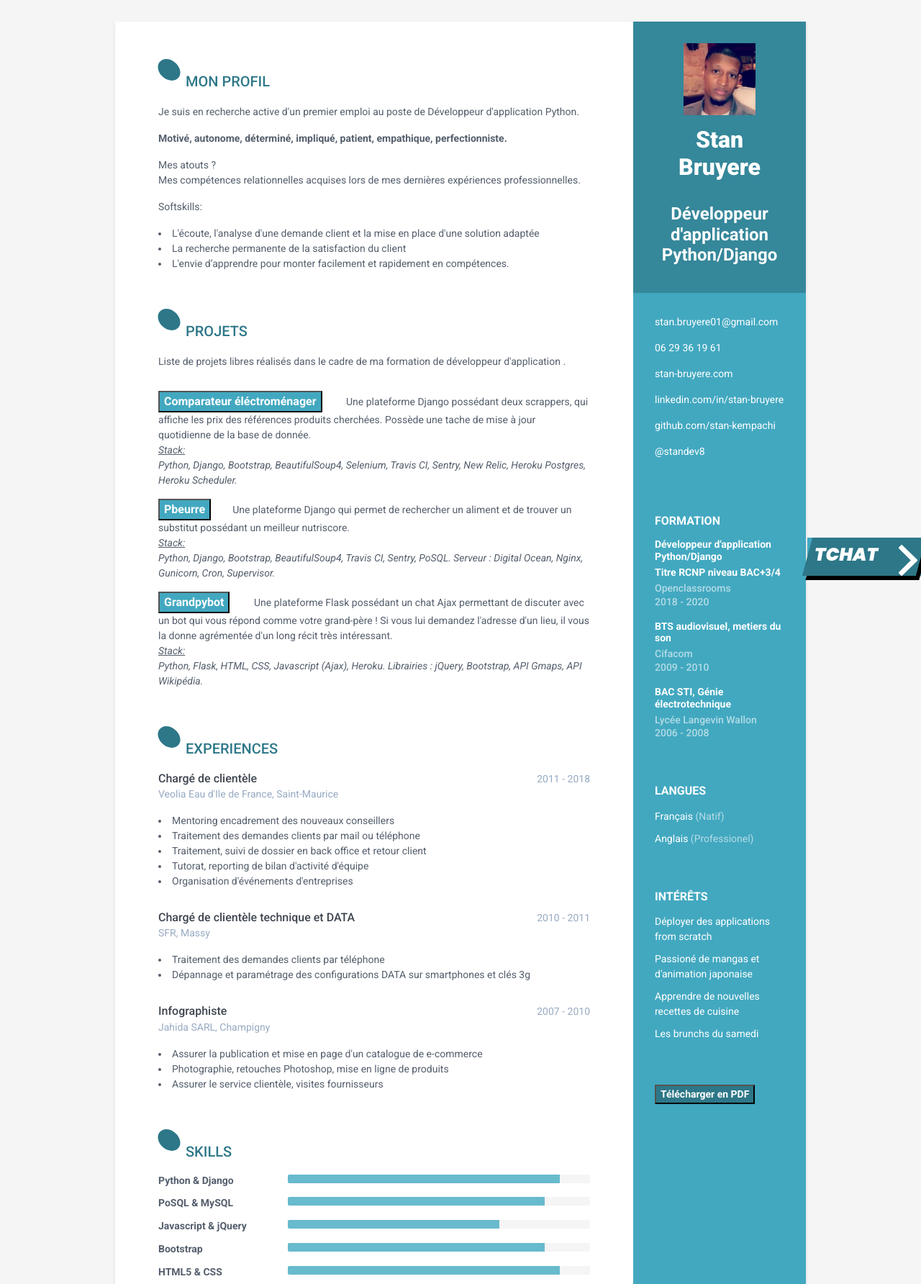
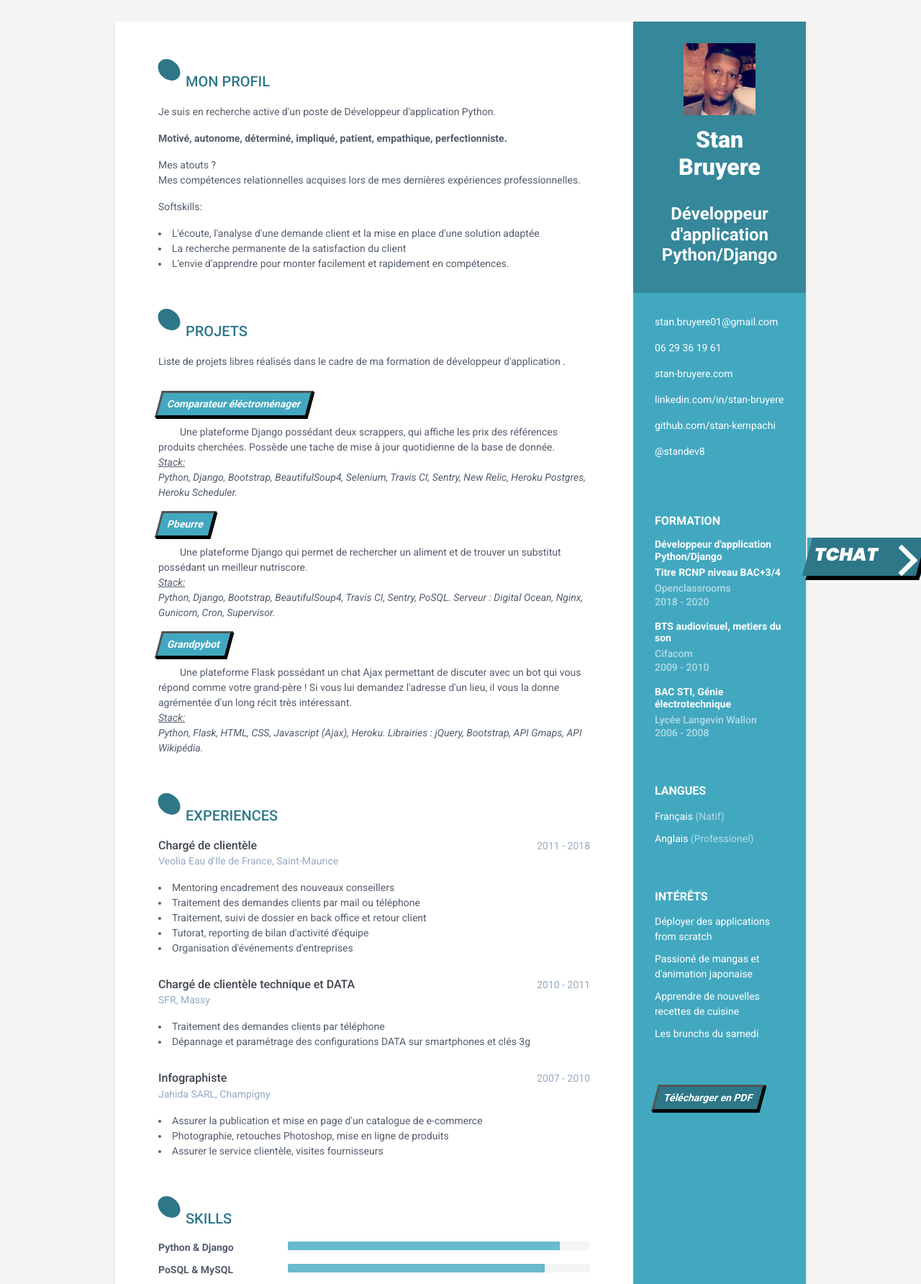
Before and after one commit to stan-kempachi/CV, a Flask app: page / in a window 1280 px wide. Shown: the top 1784 px of the page at 72% size. Run offline with Flask 2, Linux system fonts and the light colour scheme; some libraries are stand-ins or nearby versions.

Commit message:
descritpion et bouton CSS

```diff
--- a/CV/static/assets/css/style.css
+++ b/CV/static/assets/css/style.css
@@ -43,6 +43,69 @@
 }
 
 .cta:hover  span:nth-child(2) {
+    transition: 0.5s;
+    margin-right: 45px;
+}
+
+.cta2 {
+    display: flex;
+    padding: 5px 10px;
+    text-decoration: none;
+    font-family: 'Roboto', sans-serif;
+    color: white;
+    background:  #42A8C0;
+    transition: 1s;
+    box-shadow: 2px 2px 0 black;
+    transform: skewX(-15deg);
+    margin-bottom: 10px;
+}
+
+.cta2:focus {
+    outline: none;
+}
+
+.cta2:hover {
+    transition: 0.5s;
+    box-shadow: 10px 10px 0 #FBC638;
+}
+
+.cta2 span:nth-child(2) {
+    transition: 0.5s;
+    margin-right: 0px;
+}
+
+.cta2:hover  span:nth-child(2) {
+    transition: 0.5s;
+    margin-right: 45px;
+}
+.cta3 {
+    display: flex;
+    padding: 5px 10px;
+    text-decoration: none;
+    font-family: 'Roboto', sans-serif;
+    color: white;
+    background:  #2d7788;
+    transition: 1s;
+    box-shadow: 2px 2px 0 black;
+    transform: skewX(-15deg);
+    margin-bottom: 10px;
+}
+
+.cta3:focus {
+    outline: none;
+}
+
+.cta3:hover {
+    transition: 0.5s;
+    box-shadow: 10px 10px 0 #FBC638;
+}
+
+.cta3 span:nth-child(2) {
+    transition: 0.5s;
+    margin-right: 0px;
+}
+
+.cta3:hover  span:nth-child(2) {
     transition: 0.5s;
     margin-right: 45px;
 }
@@ -346,3 +409,8 @@ msg {
 #box_chat{
     width: min-content;
 }
+
+button{
+    border-style: outset;
+    border-width: 3px;
+}
--- a/CV/templates/index.html
+++ b/CV/templates/index.html
@@ -86,7 +86,7 @@
                 </ul>
             </div><!--//interests-->
             <div class="interests-container container-block">
-                <button style="background-color:#2d7788">
+                <button class="cta3">
                         <a href="https://www.dropbox.com/s/d5aop82fp16valt/cv%20stan%20bruyere%20web.pdf?dl=1" download="CV Stan Bruyere Python.pdf">
                             <b>Télécharger en PDF</b>
                         </a>
@@ -99,7 +99,7 @@
             <section class="section summary-section">
                 <h2 class="section-title"><span class="icon-holder"><i class="fas fa-user"></i></span>Mon Profil</h2>
                 <div class="summary">
-                    <p> Je suis en recherche active d'un premier emploi au poste de Développeur d'application Python.</p>
+                    <p> Je suis en recherche active d'un poste de Développeur d'application Python.</p>
                     <p><b>Motivé, autonome, déterminé, impliqué, patient, empathique, perfectionniste.</b></p>
 
                     <p>Mes atouts ?<br>
@@ -119,23 +119,24 @@
                     <p>Liste de projets libres réalisés dans le cadre de ma formation de développeur d'application  .</p>
                 </div><!--//intro-->
                 <div class="item">
-                    <button style="background-color:#42A8C0"><span class="project-title">
-                        <a href="https://www.dropbox.com/s/4yhm4n6byapmhb7/demo%20cv%20comparateur%20%28online-video-cutter.com%29.mp4?dl=0" target="_blank">
-                            <b>Comparateur éléctroménager</b></a></span></button>
+                    <button class="cta2">
+                        <a href="https://www.dropbox.com/s/4yhm4n6byapmhb7/demo%20cv%20comparateur%20%28online-video-cutter.com%29.mp4?dl=0"
+                           target="_blank">
+                            <b>Comparateur éléctroménager</b></a></button>
                     <span class="project-tagline">Une plateforme Django possédant deux scrappers, qui affiche les prix
                         des références produits cherchées. Possède une tache de mise à jour quotidienne de la base de donnée.<br>
                     <u><i>Stack:</i></u> <br>
                         <i>Python, Django, Bootstrap, BeautifulSoup4, Selenium, Travis CI, Sentry, New Relic, Heroku Postgres, Heroku Scheduler.</i></span>
                 </div><!--//item-->
                 <div class="item">
-                    <button style="background-color:#42A8C0"><span class="project-title"><a href="https://pbeurre.herokuapp.com/pbeurre/" target="_blank"><b>Pbeurre</b></a></span>
+                    <button class="cta2"><a href="https://pbeurre.herokuapp.com/pbeurre/" target="_blank"><b>Pbeurre</b></a>
                     </button><span class="project-tagline">Une plateforme Django qui permet de rechercher un aliment et de trouver un
                     substitut possédant un meilleur nutriscore.
                     <br><u><i>Stack:</i></u> <br>
                         <i>Python, Django, Bootstrap, BeautifulSoup4, Travis CI, Sentry, PoSQL. Serveur : Digital Ocean, Nginx, Gunicorn, Cron, Supervisor.</i></span>
                 </div><!--//item-->
                 <div class="item">
-                    <button style="background-color:#42A8C0"><span class="project-title"><a href="https://grandpyrobot.herokuapp.com/" target="_blank"><b>Grandpybot</b></a></span></button>
+                    <button class="cta2"><a href="https://grandpyrobot.herokuapp.com/" target="_blank"><b>Grandpybot</b></a></button>
                     <span class="project-tagline">Une plateforme Flask possédant un chat Ajax permettant de discuter avec un bot
                         qui vous répond comme votre grand-père ! Si vous lui demandez l'adresse d'un lieu, il vous la
                         donne agrémentée d'un long récit très intéressant.
```
